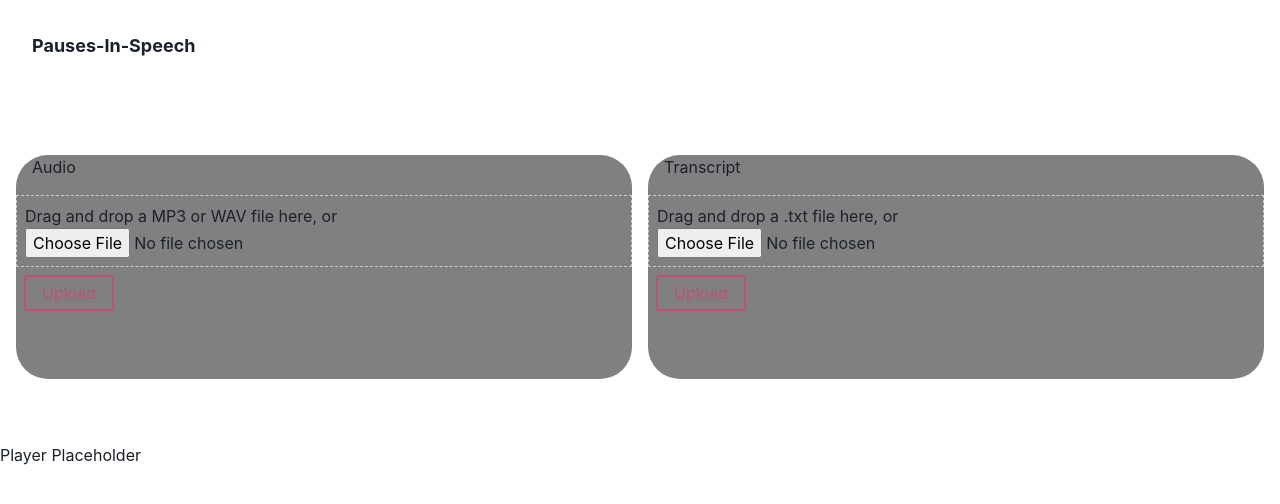
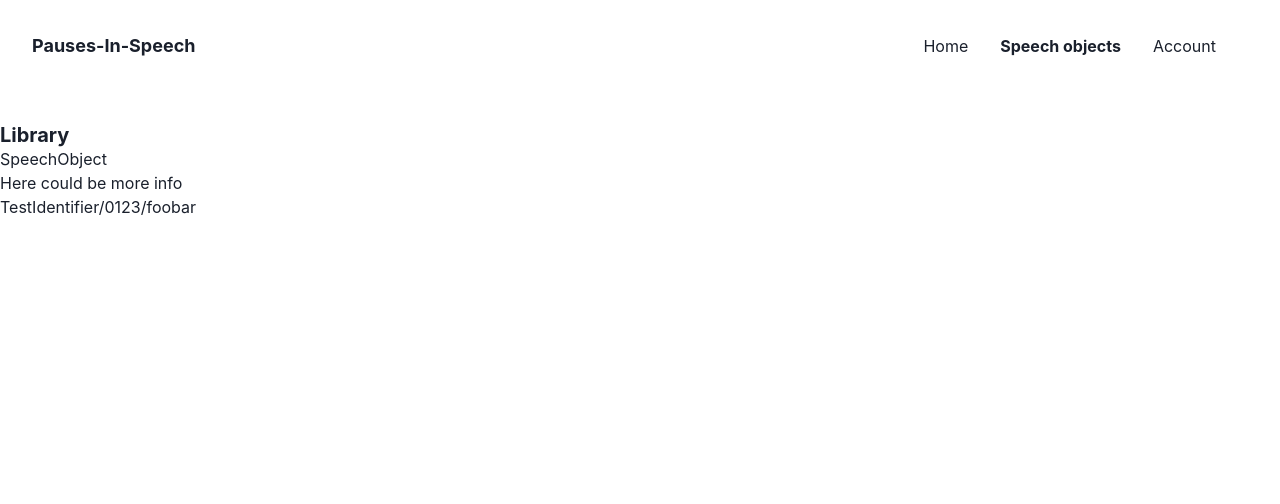
Before and after one commit to Pauses-In-Speech/pis_webapp, a React (Create React App) app: page /library in a window 1280 px wide. Shown: the top 504 px of the page. Built offline with nearby package versions, Linux system fonts and the light colour scheme.

Commit message:
add multi page routing
Also add pages for a gallery and account overview

```diff
--- a/package.json
+++ b/package.json
@@ -3,6 +3,7 @@
   "version": "0.1.0",
   "private": true,
   "dependencies": {
+    "@chakra-ui/icons": "^2.0.19",
     "@chakra-ui/react": "^2.7.0",
     "@emotion/react": "^11.11.1",
     "@emotion/styled": "^11.11.0",
@@ -12,6 +13,7 @@
     "framer-motion": "^10.12.16",
     "react": "^18.2.0",
     "react-dom": "^18.2.0",
+    "react-router-dom": "^6.14.0",
     "react-scripts": "5.0.1",
     "styled-components": "^5.3.10",
     "web-vitals": "^2.1.4"
--- a/src/App.js
+++ b/src/App.js
@@ -1,17 +1,21 @@
 import { ChakraProvider } from '@chakra-ui/react'
-// import { BrowserRouter } from "react-router-dom";
+import { BrowserRouter } from "react-router-dom";
 import Pages from './pages/Pages';
 import Header from './components/Header';
 
 function App() {
   return (
     <ChakraProvider>
-      <div className="App">
-        <Header />
-        <Pages />
-      </div>
+      <BrowserRouter>
+        <div className="App">
+          <Header />
+          <Pages />
+        </div>
+      </BrowserRouter>
     </ChakraProvider>
   );
 }
 
 export default App;
+
+// https://www.youtube.com/live/x0_a9tOpExc?feature=share&t=1917
--- a/src/components/Header.jsx
+++ b/src/components/Header.jsx
@@ -1,7 +1,23 @@
-import React from 'react'
-import { Box, Text, Flex } from '@chakra-ui/react'
+import { useState } from 'react'
+import { Box, Text, Flex, Link } from '@chakra-ui/react'
+import { CloseIcon, HamburgerIcon } from '@chakra-ui/icons'
+import { NavLink } from 'react-router-dom';
+
+function MenuItem ({children, isLast, to="/"}) {
+  return (
+    <Text
+    mb={{base: isLast ? 0 : 8, sm: 0}}
+    mr={{base: 0, sm: isLast ? 0: 8}}
+    display="block">
+      <Link as={NavLink} to={to} _activeLink={{fontWeight:"bold"}}>{children}</Link>
+    </Text>
+  )
+}
 
 function Header() {
+  const [show, setShow] = useState(false)
+  const toggleMenu = () => setShow(!show)
+
   return (
     <Flex
       mb={8}
@@ -9,6 +25,7 @@ function Header() {
       as="nav"
       align="center"
       justify={'space-between'}
+      wrap="wrap"
       w="100%"
     >
       <Box w="200px">
@@ -16,6 +33,25 @@ function Header() {
           Pauses-In-Speech
         </Text>
       </Box>
+
+      <Box display={{ base: 'block', md: 'none' }} onClick={toggleMenu}>
+        {show ? <CloseIcon /> : <HamburgerIcon />}
+      </Box>
+
+      <Box
+        display={{ base: show ? 'block' : 'none', md: 'block' }}
+        flexBasis={{ base: "100%", md: "auto" }}>
+
+        <Flex
+        align="center"
+        justify={["center", "space-between", "flex-end", "flex-end"]}
+        direction={["column", "row", "row", "row"]}
+        pt={[4, 4, 0, 0]}>
+          <MenuItem to="/">Home</MenuItem>
+          <MenuItem to="/library">Speech objects</MenuItem>
+          <MenuItem to="/account">Account</MenuItem>
+        </Flex>
+      </Box>
     </Flex>
   )
 }
--- /dev/null
+++ b/src/components/SpeechObject.jsx
@@ -0,0 +1,13 @@
+import React from 'react'
+
+function SpeechObject({identifier}) {
+  return (
+    <div>
+      <div>SpeechObject</div>
+      <div> Here could be more info</div>
+      <div>{identifier}</div>
+    </div>
+  )
+}
+
+export default SpeechObject
--- /dev/null
+++ b/src/pages/Account.jsx
@@ -0,0 +1,9 @@
+import React from 'react'
+
+function Account() {
+  return (
+    <div>Account</div>
+  )
+}
+
+export default Account
--- /dev/null
+++ b/src/pages/Library.jsx
@@ -0,0 +1,14 @@
+import React from 'react'
+import SpeechObject from '../components/SpeechObject'
+import { Heading } from '@chakra-ui/react'
+
+function Library() {
+  return (
+    <div>
+      <Heading size="md">Library</Heading>
+      <SpeechObject key ={"0123/foobar"} identifier={"TestIdentifier/0123/foobar"} />
+    </div>
+  )
+}
+
+export default Library
--- a/src/pages/Pages.jsx
+++ b/src/pages/Pages.jsx
@@ -1,9 +1,17 @@
 import React from 'react'
 import Home from './Home'
+import Library from './Library'
+import Account from './Account';
+import { Route, Routes, useLocation, } from 'react-router-dom';
 
 function Pages() {
+  const location = useLocation();
   return (
-    <Home />
+    <Routes location={location} key={location.pathname}>
+      <Route path='/' element={<Home />} />
+      <Route path='/library' element={<Library />} />
+      <Route path='/account' element={<Account />} />
+    </Routes>
   )
 }
 
```
Also changed, not shown: 1 other file (tests, documents, lock files or other folders).
